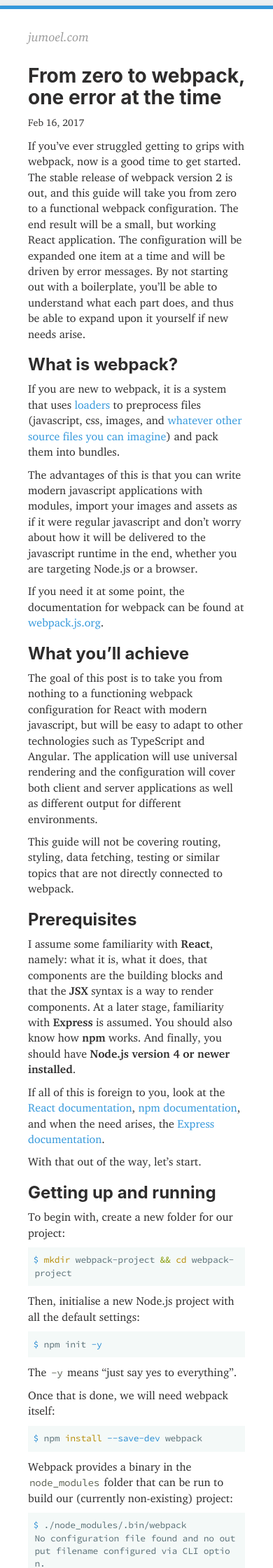
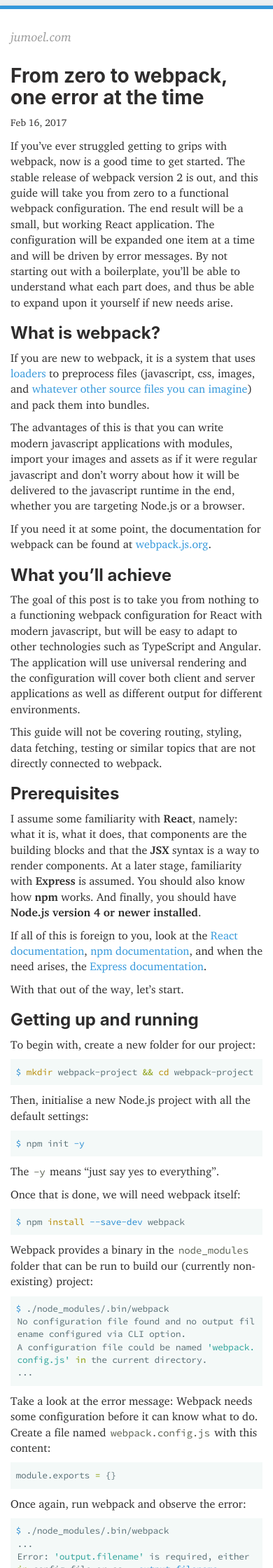
Before and after one commit to jumoel/jumoel.com, a Jekyll site: the page built from _posts/2017-02-16-zero-to-webpack.md, in a window 390 px wide. Shown: the top 2240 px of the page at 70% size. Built offline with Jekyll 4.4.1, drawn with Linux system fonts in a browser that asks for light colours; nearby versions of some CDN libraries.

Commit message:
fix: Correct a few styling issues on mobile

```diff
--- a/css/jumoel.scss
+++ b/css/jumoel.scss
@@ -53,9 +53,13 @@
 .container {
   border-top: 5px solid $brand-color;
   background-color: #fff;
-  padding: 1rem 4rem;
+  padding: 1rem 15px;
 
   box-shadow: 0px 2px 5px 0px rgba(0, 0, 0, 0.26);
+
+  @media (min-width: 992px) {
+    padding: 1rem 4rem;
+  }
 }
 
 a, a:visited {
@@ -116,6 +120,10 @@
 
 .content-main {
   padding-bottom: 2em;
+
+  img {
+    max-width: 100%;
+  }
 }
 
 .post-separator {
```
